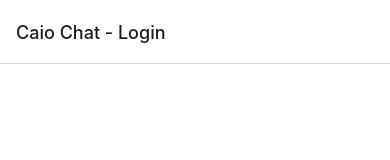
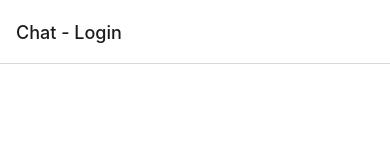
Before and after one commit to CaioRuizz/chat-app, a React Native app: screen / in a window 390 px wide. Shown: the top 160 px of the page. Built offline with nearby package versions, Linux system fonts and the light colour scheme.

Commit message:
removido nome caio

```diff
--- a/src/Roter.tsx
+++ b/src/Roter.tsx
@@ -20,23 +20,23 @@ export default class Router extends React.Component<Props, State> {
                     <Stack.Screen
                         name="Home"
                         component={LoginPage}
-                        options={{title: 'Caio Chat - Login'}}
+                        options={{title: 'Chat - Login'}}
                     />
                     <
                         Stack.Screen
                         name="ListarConversas"
                         component={ListaConversasPage}
-                        options={{title: 'Caio Chat - Conversas'}}
+                        options={{title: 'Chat - Conversas'}}
                     />
                     <Stack.Screen
                         name="Conversa"
                         component={ConversaPage}
-                        options={{title: 'Caio Chat - Conversa'}}
+                        options={{title: 'Chat - Conversa'}}
                     />
                     <Stack.Screen
                         name="NovaConversa"
                         component={NovaConversaPage}
-                        options={{title: 'Caio Chat - Conversa'}}
+                        options={{title: 'Chat - Nova Conversa'}}
                     />
                 </Stack.Navigator>
             </NavigationContainer>
```
